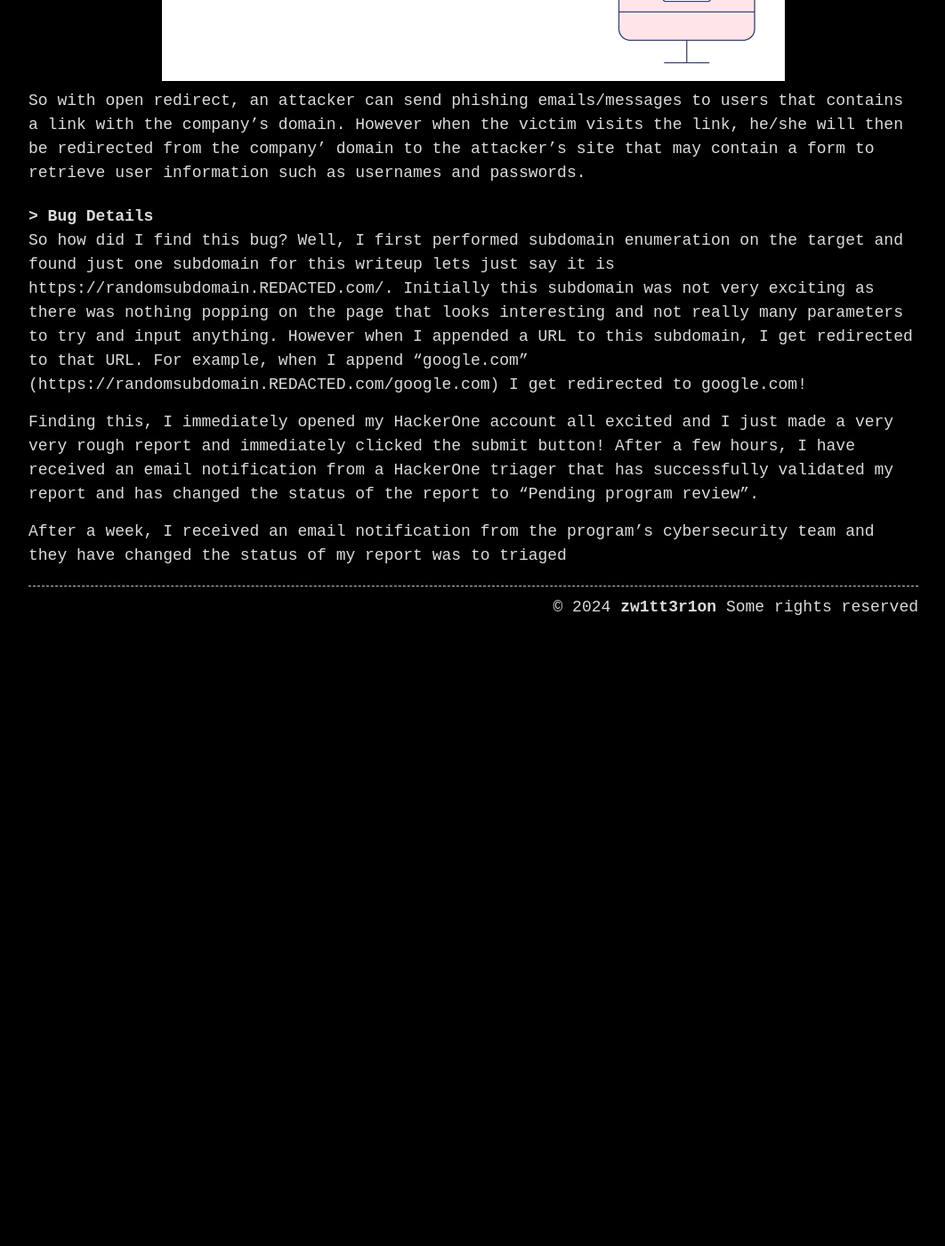
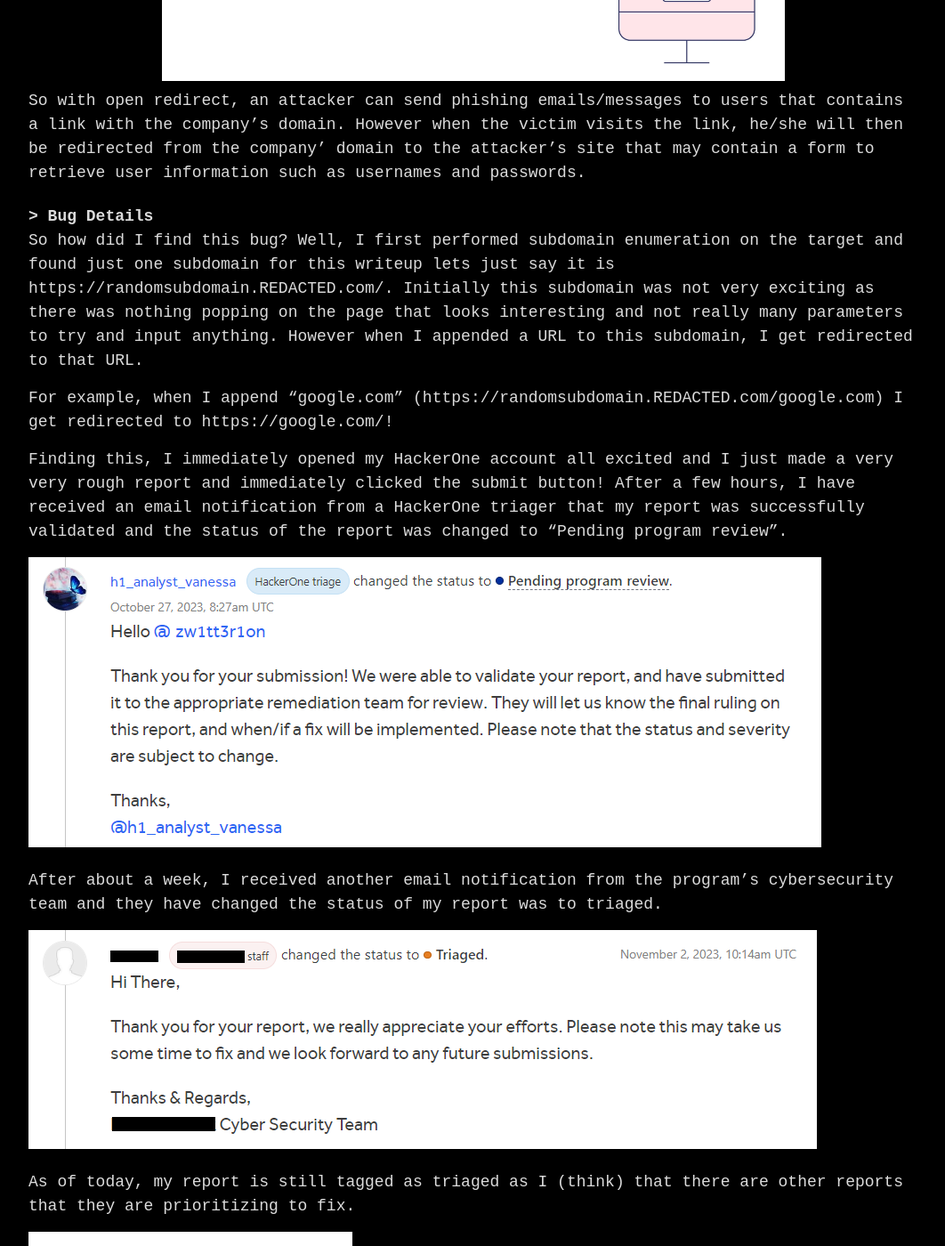
Before and after one commit to zw1tt3r1on/zw1tt3r1on.github.io, a Jekyll site: the page built from _posts/2024-02-01-bb.markdown, in a window 1280 px wide and 1400 px high, scrolled down 1055 px. Shown: the whole window at 89% size, without its empty margins (108-1170 px from the left). Built offline with Jekyll 4.4.1, drawn with Linux system fonts in a browser that asks for light colours; before the commit the page ends 1899 px from its top, so only the background shows below that.

Commit message:
added images to first bug bounty report

```diff
--- a/_posts/2024-02-01-bb.markdown
+++ b/_posts/2024-02-01-bb.markdown
@@ -17,16 +17,24 @@ In this blog post (as the title says already), I just want to share about my fir
 
 An Open Redirect is a type of web application security issue. It occurs when a web application or server uses an unvalidated user-submitted link to redirect the user to a given website or page. Basically from the words itself, you can REDIRECT a user to another website without any validation (OPENLY).
 
-
 <center><img src="/assets/uploads/bb-my-first-ever-valid-bug-submitted/open redirect.png" width="70%"></center>
-
 
 So with open redirect, an attacker can send phishing emails/messages to users that contains a link with the company's domain. However when the victim visits the link, he/she will then be redirected from the company' domain to the attacker’s site that may contain a form to retrieve user information such as usernames and passwords.
 
 # > Bug Details
 
-So how did I find this bug? Well, I first performed subdomain enumeration on the target and found just one subdomain for this writeup lets just say it is https://randomsubdomain.REDACTED.com/. Initially this subdomain was not very exciting as there was nothing popping on the page that looks interesting and not really many parameters to try and input anything. However when I appended a URL to this subdomain, I get redirected to that URL. For example, when I append "google.com" (https://randomsubdomain.REDACTED.com/google.com) I get redirected to google.com!
+So how did I find this bug? Well, I first performed subdomain enumeration on the target and found just one subdomain for this writeup lets just say it is https://randomsubdomain.REDACTED.com/. Initially this subdomain was not very exciting as there was nothing popping on the page that looks interesting and not really many parameters to try and input anything. However when I appended a URL to this subdomain, I get redirected to that URL.
 
-Finding this, I immediately opened my HackerOne account all excited and I just made a very very rough report and immediately clicked the submit button! After a few hours, I have received an email notification from a HackerOne triager that has successfully validated my report and has changed the status of the report to "Pending program review".
+For example, when I append "google.com" (https://randomsubdomain.REDACTED.com/google.com) I get redirected to https://google.com/!
 
-After a week, I received an email notification from the program's cybersecurity team and they have changed the status of my report was to triaged
+Finding this, I immediately opened my HackerOne account all excited and I just made a very very rough report and immediately clicked the submit button! After a few hours, I have received an email notification from a HackerOne triager that my report was successfully validated and the status of the report was changed to "Pending program review".
+
+<img src="/assets/uploads/bb-my-first-ever-valid-bug-submitted/pending-program-review-comment.png">
+
+After about a week, I received another email notification from the program's cybersecurity team and they have changed the status of my report was to triaged.
+
+<img src="/assets/uploads/bb-my-first-ever-valid-bug-submitted/triage-comment.png">
+
+As of today, my report is still tagged as triaged as I (think) that there are other reports that they are prioritizing to fix.
+
+<img src="/assets/uploads/bb-my-first-ever-valid-bug-submitted/hackerone-status-report.png">
```
Also changed, not shown: assets/uploads/bb-my-first-ever-valid-bug-submitted/hackerone-status-report.png (added), assets/uploads/bb-my-first-ever-valid-bug-submitted/pending-program-review-comment.png (added), assets/uploads/bb-my-first-ever-valid-bug-submitted/triage-comment.png (added).
